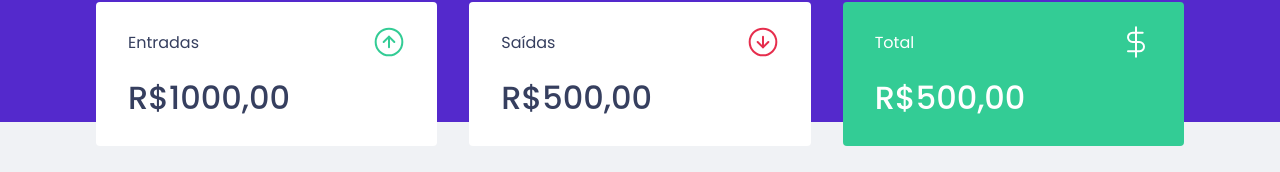
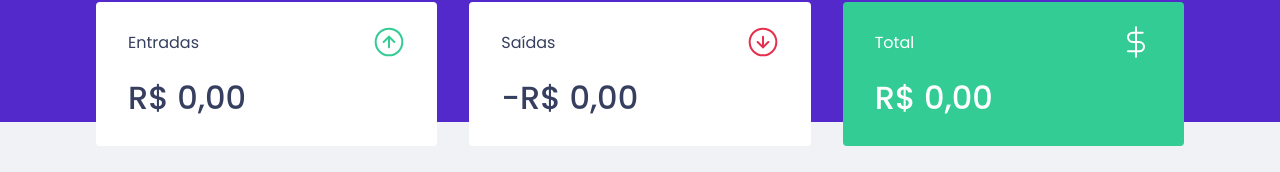
Before and after one commit to AriSilva94/dtmoney, a React (Create React App) app: page / in a window 1280 px wide. Shown: the part 150-322 px from the top of the page. Built offline with nearby package versions, Linux system fonts and the light colour scheme; no server answers; what miragejs would draw is missing.

Commit message:
cria hook para transacoes

```diff
--- a/src/App.tsx
+++ b/src/App.tsx
@@ -5,7 +5,7 @@
 import { Header } from "./components/Header";
 import { GlobalStyle } from "./styles/global";
 import { NewTransactionsModal } from './components/NewTransactionsModal';
-import { TransactionsProvider } from './TransactionsContext';
+import { TransactionsProvider } from './hooks/useTransactions';
 
 Modal.setAppElement('#root');
 
--- a/src/components/NewTransactionsModal/index.tsx
+++ b/src/components/NewTransactionsModal/index.tsx
@@ -1,11 +1,11 @@
-import { FormEvent, useContext, useState } from 'react';
+import { FormEvent, useState } from 'react';
 import Modal from 'react-modal'
 
+import { useTransactions } from '../../hooks/useTransactions';
 import incomeImg from './../../assets/income.svg';
 import outcomeImg from './../../assets/outcome.svg';
 import { Container, TranscationTypeContainer, RadioBox } from './styles'
 import closeImg from './../../assets/close.svg'
-import { TransactionsContext } from '../../TransactionsContext';
 
 
 interface NewTransactionsModalProps {
@@ -14,7 +14,7 @@
 }
 
 export function NewTransactionsModal({ isOpen, onRequestClose }: NewTransactionsModalProps) {
-  const { createTransaction } = useContext(TransactionsContext)
+  const { createTransaction } = useTransactions()
   const [title, setTitle] = useState('');
   const [amount, setAmount] = useState(0);
   const [category, setCategory] = useState('')
--- a/src/components/Summary/index.tsx
+++ b/src/components/Summary/index.tsx
@@ -1,14 +1,26 @@
-import React, { useContext } from "react";
 import { Container } from "./styles";
 import incomeImg from './../../assets/income.svg'
 import outcomeImg from './../../assets/outcome.svg'
 import totalImg from './../../assets/total.svg'
-import { TransactionsContext } from "../../TransactionsContext";
+import { useTransactions } from "../../hooks/useTransactions";
 
 export function Summary() {
-  const { transactions } = useContext(TransactionsContext)
+  const { transactions } = useTransactions()
 
-  console.log(transactions)
+  const summary = transactions.reduce((acc, transaction) => {
+    if (transaction.type === 'deposit') {
+      acc.deposits += transaction.amount
+      acc.total += transaction.amount
+    } else {
+      acc.withdraws += transaction.amount
+      acc.total -= transaction.amount
+    }
+    return acc
+  }, {
+    deposits: 0,
+    withdraws: 0,
+    total: 0
+  })
   return (
     <Container>
       <div>
@@ -16,7 +28,12 @@
           <p>Entradas</p>
           <img src={incomeImg} alt="Entradas" />
         </header>
-        <strong>R$1000,00</strong>
+        <strong>
+          {new Intl.NumberFormat('pt-BR', {
+            style: 'currency',
+            currency: 'BRL'
+          }).format(summary.deposits)}
+        </strong>
       </div>
 
       <div>
@@ -24,7 +41,13 @@
           <p>Saídas</p>
           <img src={outcomeImg} alt="Saídas" />
         </header>
-        <strong>R$500,00</strong>
+        <strong>
+          -
+          {new Intl.NumberFormat('pt-BR', {
+            style: 'currency',
+            currency: 'BRL'
+          }).format(summary.withdraws)}
+        </strong>
       </div>
 
       <div className='highlight-background'>
@@ -32,7 +55,12 @@
           <p>Total</p>
           <img src={totalImg} alt="Total" />
         </header>
-        <strong>R$500,00</strong>
+        <strong>
+          {new Intl.NumberFormat('pt-BR', {
+            style: 'currency',
+            currency: 'BRL'
+          }).format(summary.total)}
+        </strong>
       </div>
     </Container>
   )
--- a/src/components/TransactionsTable/index.tsx
+++ b/src/components/TransactionsTable/index.tsx
@@ -1,9 +1,8 @@
-import { useContext } from "react";
-import { TransactionsContext } from "../../TransactionsContext";
+import { useTransactions } from "../../hooks/useTransactions";
 import { Container } from "./styles";
 
 export function TransactionTable() {
-  const { transactions } = useContext(TransactionsContext)
+  const { transactions } = useTransactions()
   return (
     <Container>
       <table>
--- a/src/TransactionsContext.tsx
+++ b/src/hooks/useTransactions.tsx
@@ -1,5 +1,5 @@
-import { createContext, ReactNode, useEffect, useState } from 'react'
-import { api } from './services/api'
+import { createContext, ReactNode, useContext, useEffect, useState } from 'react'
+import { api } from '../services/api'
 
 interface Transaction {
   id: number;
@@ -49,3 +49,9 @@
     </TransactionsContext.Provider>
   )
 }
+
+export function useTransactions() {
+  const context = useContext(TransactionsContext);
+
+  return context;
+}
--- a/src/index.tsx
+++ b/src/index.tsx
@@ -23,7 +23,7 @@
           title: 'Aluguel',
           type: 'withdraw',
           category: 'Casa',
-          amount: -1100,
+          amount: 1100,
           createdAt: new Date('2021-02-14 11:00:00')
         }
       ]
--- a/src/services/api.ts
+++ b/src/services/api.ts
@@ -1,5 +1,5 @@
 import axios from 'axios'
 
 export const api = axios.create({
-  baseURL: 'http://localhost:3001/api'
+  baseURL: 'http://localhost:3000/api'
 })
```
